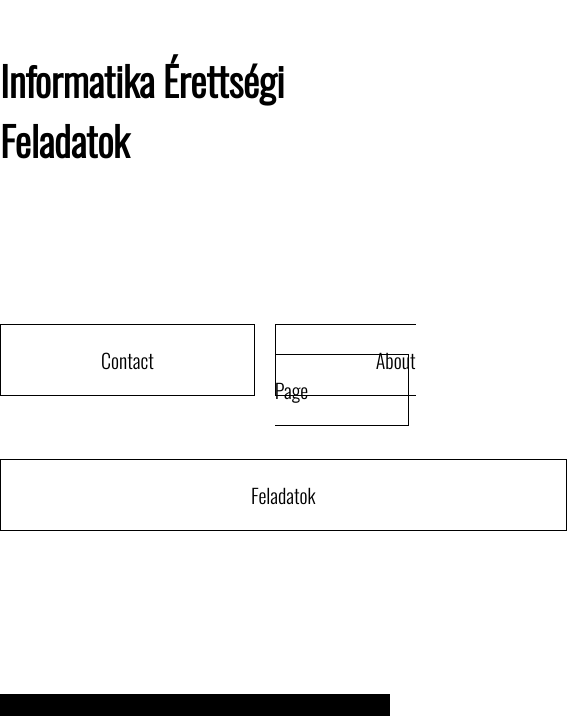
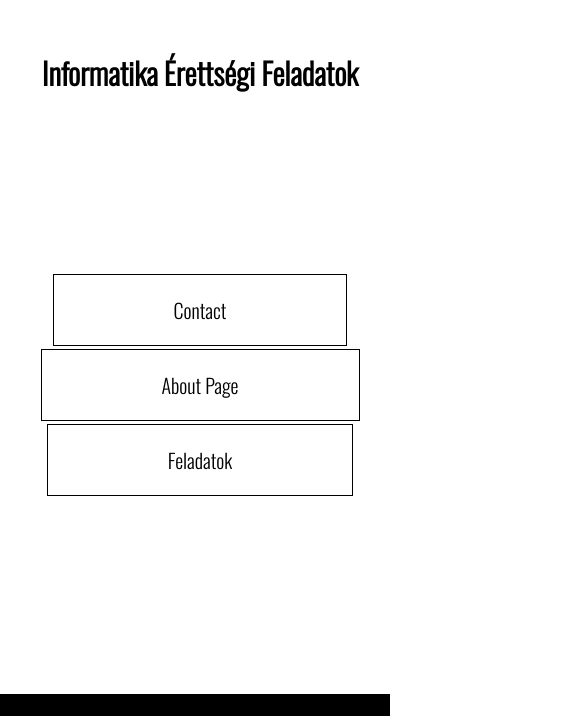
Before and after one commit to Nagum0/info-eret-site2, a plain HTML site: page index.html in a window 390 px wide. Shown: the top 716 px of the page, 567 px wide, since content can reach past the window. Drawn offline with nearby package versions, Linux system fonts and the light colour scheme.

Commit message:
Add files via upload

```diff
--- a/style.css
+++ b/style.css
@@ -81,3 +81,48 @@
 .footer_nav_item{
     font-size: 25px;
 }
+
+@media all and (max-width: 500px) {
+    *{
+        width: 400px;
+    }
+
+    .container{
+        display: flex;
+        flex-direction: column;
+    }
+
+    .title{
+        font-size: 30px;
+        text-align: center;
+    }
+
+    .navbar{
+        display: flex;
+        flex-direction: column;
+        width: 400px;
+    }
+
+    .nav_links_span{
+        display: flex;
+        flex-direction: column;
+        margin-bottom: 0;
+    }
+
+    .nav_link{
+        padding: 20px 120px;
+    }
+
+    .nav_item{
+        margin-top: 25px;
+        text-align: center;
+    }
+
+    .long_link{
+        padding: 20px 120px;
+    }
+
+    .nav_long{
+        margin-top: 45px;
+    }
+}
```
